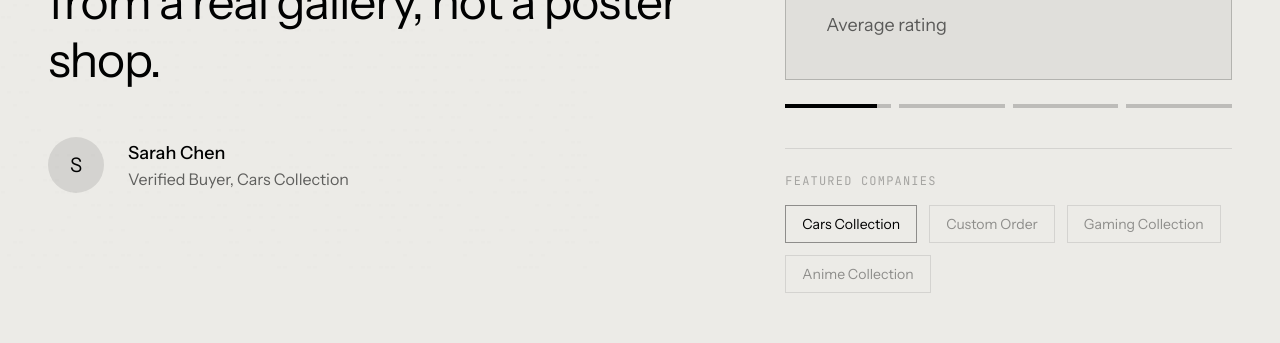
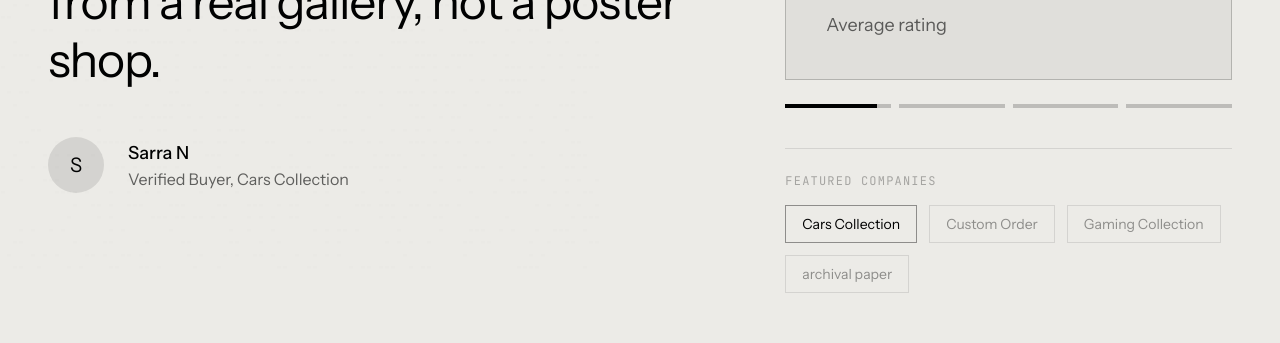
Before and after one commit to AmineBouzid007/stikky_v2.5.2, a Next.js app: page / in a window 1280 px wide. Shown: the part 5780-6123 px from the top of the page. Built offline with nearby package versions, Linux system fonts and the light colour scheme.

Commit message:
Update testimonials-section.tsx

```diff
--- a/components/landing/testimonials-section.tsx
+++ b/components/landing/testimonials-section.tsx
@@ -6,30 +6,30 @@ import { ArrowLeft, ArrowRight } from "lucide-react";
 const testimonials = [
   {
     quote: "The frame quality alone is worth it. Feels like something from a real gallery, not a poster shop.",
-    author: "Sarah Chen",
+    author: "Sarra N",
     role: "Verified Buyer",
     company: "Cars Collection",
     metric: { value: "4.9/5", label: "Average rating" },
   },
   {
     quote: "Sent them a photo and two days later I had a proof to approve. The final print was even better than I pictured.",
-    author: "Marcus Webb",
+    author: "Amine B",
     role: "Verified Buyer",
     company: "Custom Order",
     metric: { value: "48h", label: "To design proof" },
   },
   {
     quote: "Ordered three posters for my setup and they all arrived framed and perfectly packed. Zero assembly.",
-    author: "Elena Rodriguez",
+    author: "Chad F",
     role: "Verified Buyer",
     company: "Gaming Collection",
     metric: { value: "0", label: "Assembly required" },
   },
   {
     quote: "Colors are still just as sharp a year later. This is the paper quality other shops talk about but don't deliver.",
-    author: "James Liu",
+    author: "Ahmed L",
     role: "Verified Buyer",
-    company: "Anime Collection",
+    company: "archival paper",
     metric: { value: "200gsm", label: "Archival paper" },
   },
 ];
```
